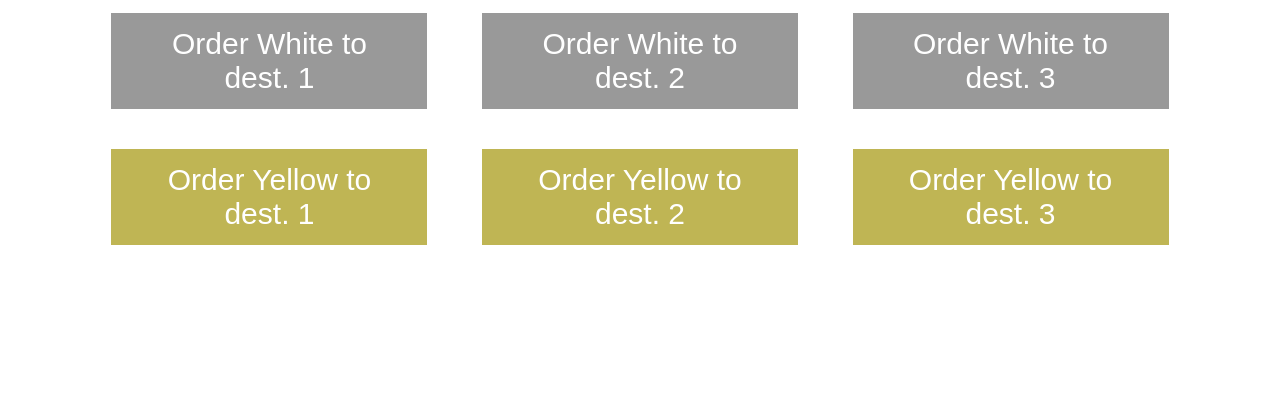
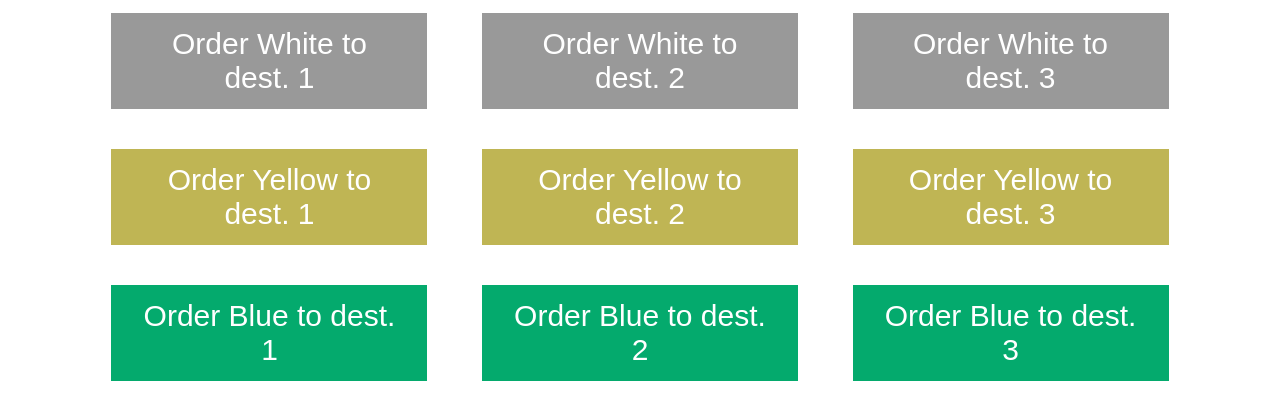
Before and after one commit to 2021-SE-Lab-Mindstorm-Project/Smart-Warehouse-Cloud, a Django app: page / in a window 1280 px wide. Shown: the part 253-673 px from the top of the page. Run offline with Django 3.2, Linux system fonts and the light colour scheme; parts of the project's set-up code (start-up, migrations or seed data) failed here and were passed over.

Commit message:
Add UI for new item

```diff
--- a/warehouse_cloud/cloud/templates/cloud/index.html
+++ b/warehouse_cloud/cloud/templates/cloud/index.html
@@ -91,10 +91,15 @@
         <button class="block order yellow" onclick="order_item(3, 2)" type="button">Order Yellow to dest. 2</button>
         <button class="block order yellow" onclick="order_item(3, 3)" type="button">Order Yellow to dest. 3</button>
     </div>
+    <div class="order-blue">
+        <button class="block order blue" onclick="order_item(4, 1)" type="button">Order Blue to dest. 1</button>
+        <button class="block order blue" onclick="order_item(4, 2)" type="button">Order Blue to dest. 2</button>
+        <button class="block order blue" onclick="order_item(4, 3)" type="button">Order Blue to dest. 3</button>
+    </div>
 </div>
 </body>
 <script>
-    colors = {1: "red", 2: "white", 3: "yellow"}
+    colors = {1: "red", 2: "white", 3: "yellow", 4: "blue"}
 
     function start_stop(value) {
         let opts = {
```
